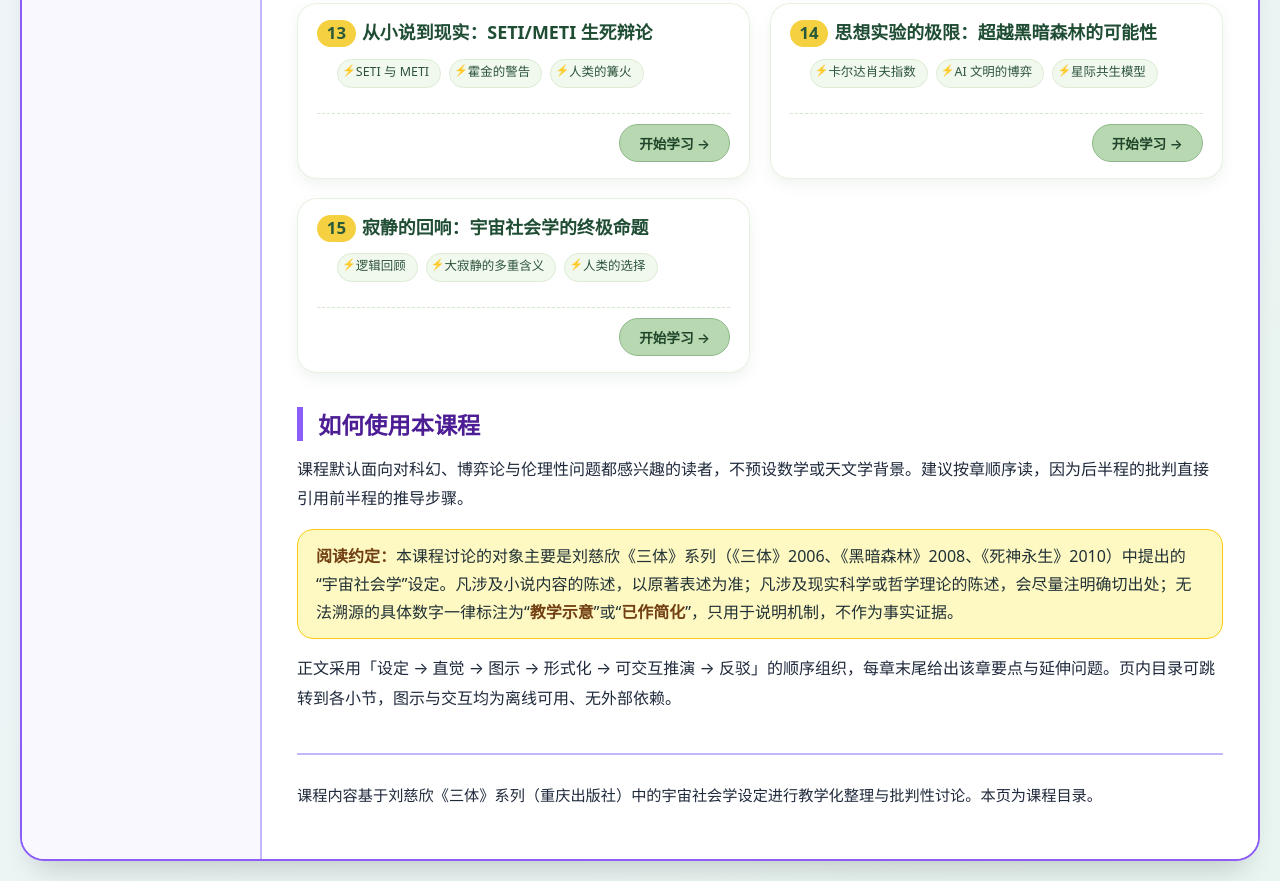
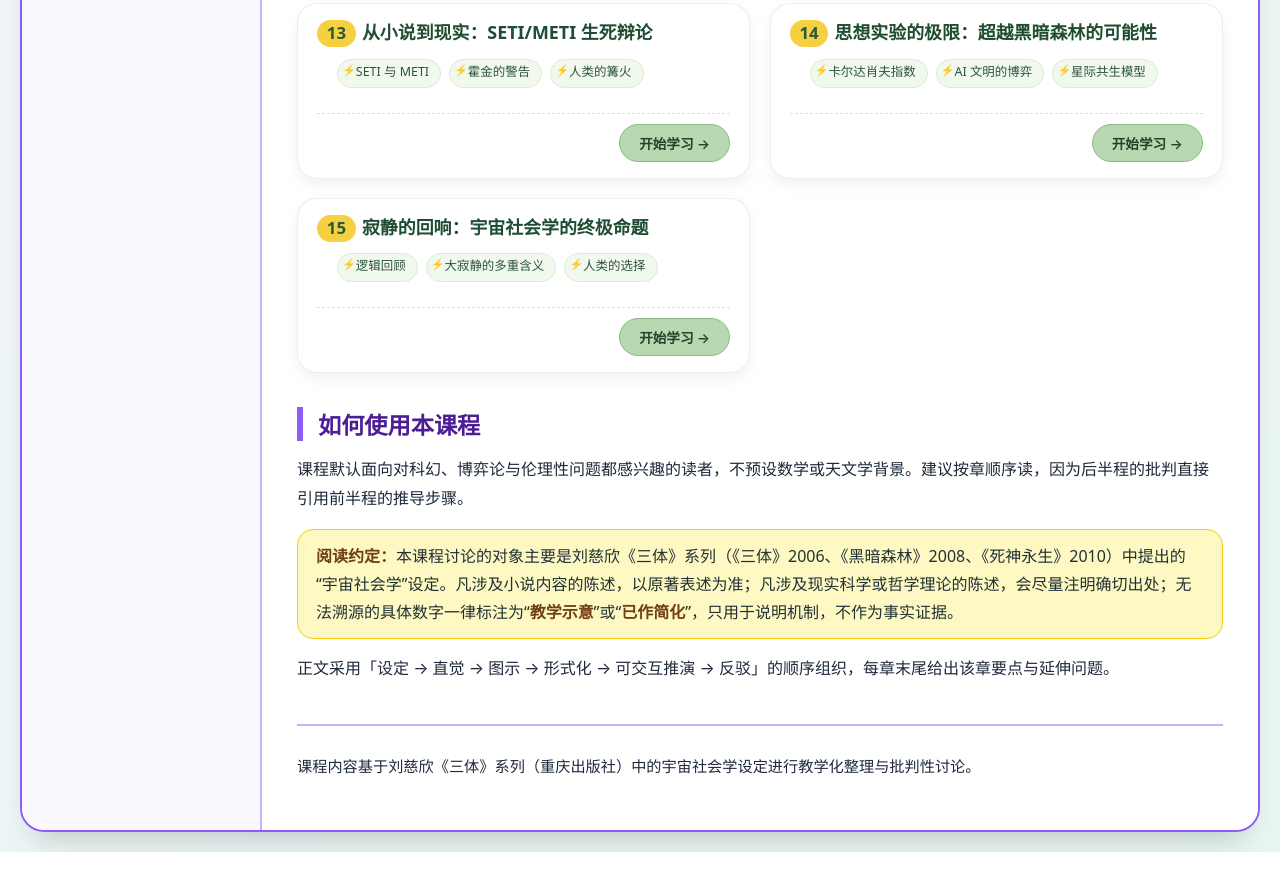
Before and after one commit to 1998x-stack/cosmic-sociology-tutorial, a plain HTML site: page index.html in a window 1280 px wide. Shown: the part 2115-2996 px from the top of the page. After the commit the page ends 2967 px from the top, so only its background shows below. Drawn offline with Linux system fonts and the light colour scheme.

Commit message:
fix(cosmic-sociology-tutorial): remove production/format notes from course index

```diff
--- a/index.html
+++ b/index.html
@@ -283,11 +283,11 @@
             <div class="callout">
                 <strong>阅读约定：</strong>本课程讨论的对象主要是刘慈欣《三体》系列（《三体》2006、《黑暗森林》2008、《死神永生》2010）中提出的“宇宙社会学”设定。凡涉及小说内容的陈述，以原著表述为准；凡涉及现实科学或哲学理论的陈述，会尽量注明确切出处；无法溯源的具体数字一律标注为“<strong>教学示意</strong>”或“<strong>已作简化</strong>”，只用于说明机制，不作为事实证据。
             </div>
-            <p>正文采用「设定 → 直觉 → 图示 → 形式化 → 可交互推演 → 反驳」的顺序组织，每章末尾给出该章要点与延伸问题。页内目录可跳转到各小节，图示与交互均为离线可用、无外部依赖。</p>
+            <p>正文采用「设定 → 直觉 → 图示 → 形式化 → 可交互推演 → 反驳」的顺序组织，每章末尾给出该章要点与延伸问题。</p>
         </section>
 
         <footer class="page-footer">
-            <p>课程内容基于刘慈欣《三体》系列（重庆出版社）中的宇宙社会学设定进行教学化整理与批判性讨论。本页为课程目录。</p>
+            <p>课程内容基于刘慈欣《三体》系列（重庆出版社）中的宇宙社会学设定进行教学化整理与批判性讨论。</p>
         </footer>
     </article>
     </main>
```
